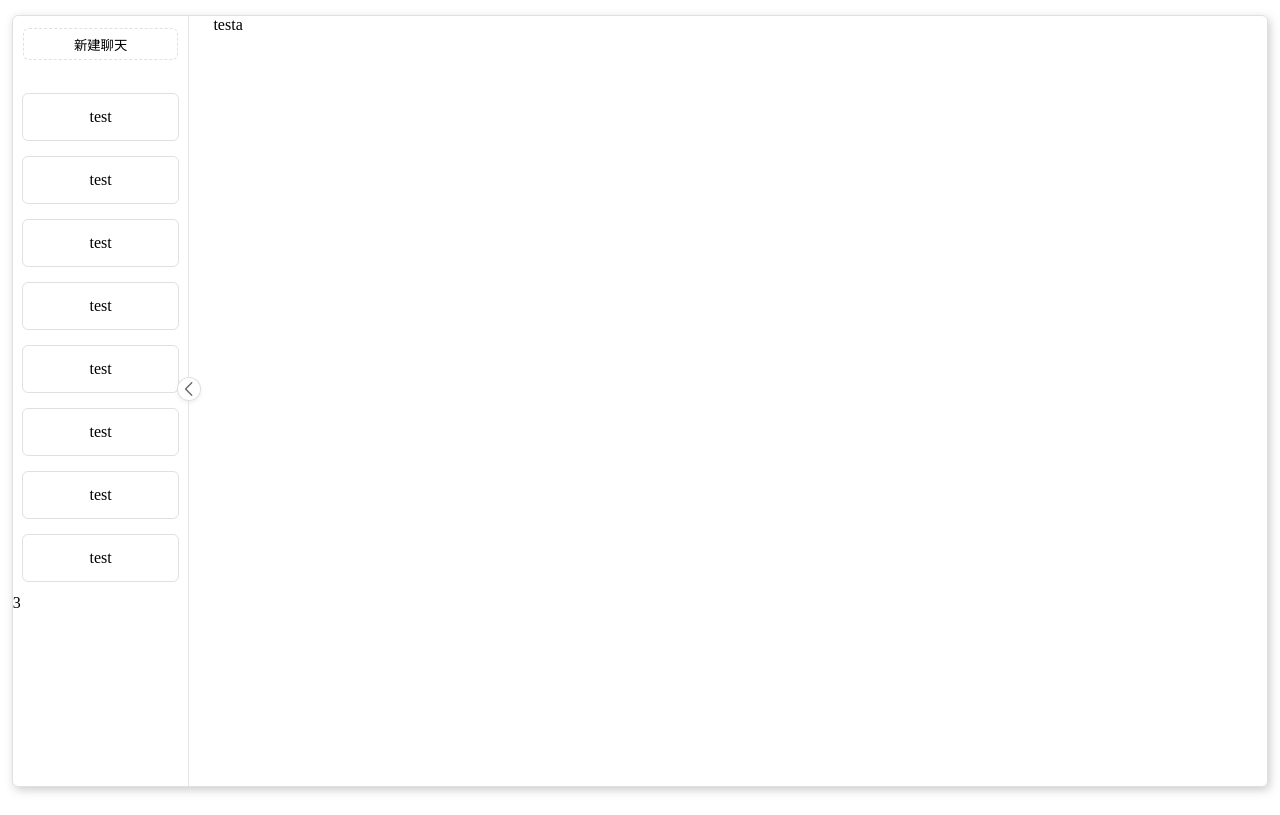
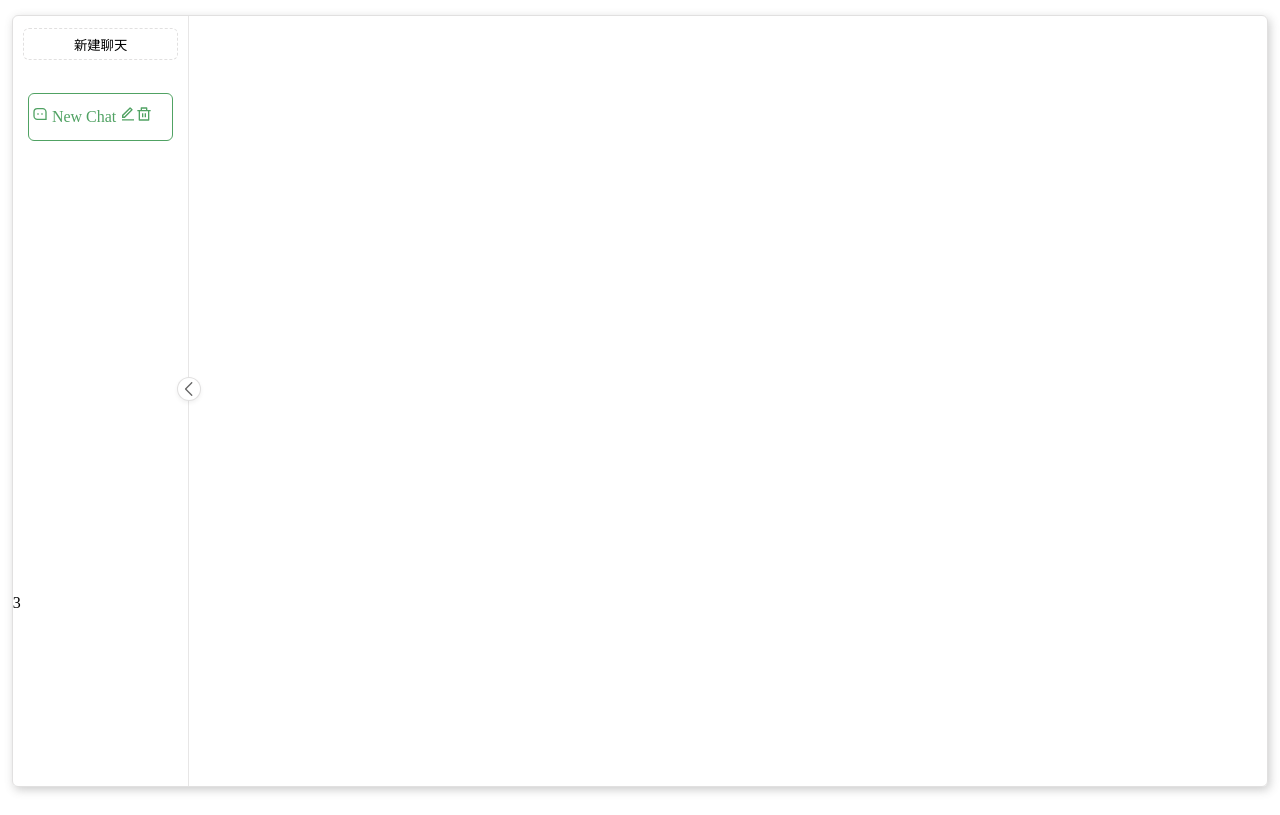
Before and after one commit to bkq360/freeGPT-front, a Vue app: page / in a window 1280 px wide. Both pictures are taken after a click on the button "新建聊天". Built offline with nearby package versions, Linux system fonts and the light colour scheme.

Commit message:
add change the sessionItem function

```diff
--- a/src/App.vue
+++ b/src/App.vue
@@ -1,8 +1,12 @@
 <script setup>
-import { onMounted } from "vue";
-import Button from "./components/Button.vue"
+import { ref,provide } from "vue";
+import SpandButton from "./components/Button.vue"
 import AddButton from "./components/AddButton.vue"
-function test(){
+import SessionItem from "./components/SessionItem.vue"
+const isNoComponent = ref(true)
+const sessionItemList = ref([])
+provide("sessionList",sessionItemList)
+function spandDiv(){
   let element = document.getElementById("meun-right");
   let expandButton = document.getElementsByClassName("expand")[0];
   if(element.style.width == "0px"){
@@ -12,20 +16,27 @@ function test(){
     element.style.width = "0px";
     expandButton.style.transform = "translateX(50%) translateY(-50%)";
   }
-
-
-  function showScrollbar() {
-    alert("in")
-      document.getElementById("leftItemMain").style.overflow = 'auto';
+}
+function showScrollbar(){
+    document.getElementById("leftItemMain").style.overflow = 'overlay';
+}
+function hideScrollbar() {
+     document.getElementById("leftItemMain").style.overflow = 'hidden';
+}
+function addSessionIte(){
+  if(isNoComponent.value){
+    isNoComponent.value = false;
   }
-  function hideScrollbar() {
-    document.getElementById("leftItemMain").style.overflow = 'hidden';
+  const val = sessionItemList.value
+  if(val == 0){
+    sessionItemList.value.push(true);
+  }else{
+    sessionItemList.value.push(false);
   }
-  function testgo(){
-    alert(1111)
-  }
-
-
+  // console.log(sessionItemList.value)
+}
+function changeSession(test){
+  console.log(test)
 }
 </script>
 <template>
@@ -34,28 +45,23 @@ function test(){
       <div class="main-content"></div>
       <div class="main-right" id="meun-right" >
         <div class="item-header">
-          <AddButton />
+          <AddButton @add-session-item="addSessionIte"/>
         </div>
-        <div class="item-main"    @mouseenter="showScrollbar"
-      @mouseleave="hideScrollbar">
-          <SessionItem />
-          <SessionItem />
-          <SessionItem />
-          <SessionItem />
-          <SessionItem />
-          <SessionItem />
-          <SessionItem />
-          <SessionItem />
-          <SessionItem />
-          <SessionItem />
-          <SessionItem />
-          <SessionItem />
+        <div class="item-main" id="leftItemMain"  @mouseenter="showScrollbar" @mouseleave="hideScrollbar">
+         <div class="default" v-if="isNoComponent">
+              <div class="no-date-img">
+                <svg xmlns="http://www.w3.org/2000/svg" xmlns:xlink="http://www.w3.org/1999/xlink" aria-hidden="true" role="img" class="mb-2 text-3xl iconify iconify--ri" width="40" height="40" viewBox="0 0 30 30"><path fill="currentColor" d="M21 3a1 1 0 0 1 1 1v16a1 1 0 0 1-1 1H3a1 1 0 0 1-1-1V4a1 1 0 0 1 1-1zM7.416 14H4v5h16v-5h-3.416a5.001 5.001 0 0 1-9.168 0M20 5H4v7h5a3 3 0 1 0 6 0h5z"></path></svg>
+              </div>
+              <span>暂无数据</span>
+         </div>
+         <div v-else v-for="(sessionItem,index) in sessionItemList" :key="index">
+              <SessionItem :class="{isChoose:sessionItem}" @change-session="changeSession" :index="index" />
+            </div>
         </div>
         <div class="item">3</div>
       </div>
-      <Button @click="test" />
+      <SpandButton @click="spandDiv"/>
       <div class="main-left">
-             testa
       </div>
     </div>
   </div>
@@ -67,6 +73,10 @@ body{
   height:100vh;
   overflow: hidden;
 }
+html {
+    overflow-y: auto;
+    overflow-x: hidden;
+  }
 .item-header{
   text-align: center;
   width:100%;
@@ -76,10 +86,17 @@ body{
   text-align: center;
   overflow: hidden;
 }
-.scroll::-webkit-scrollbar{
-display: none;
+.default{
+  display: grid;
+  grid-template-columns: 1fr;
+  color: rgb(225, 227, 228);
+
 }
-
+.no-date-img{
+  width:100%;
+  height: 30px;
+  text-align: center;
+}
 .main{
   width:98%;
   box-shadow:2px 3px 10px rgba(91, 91, 91, 0.3),-1px -1px 10px rgba(0,0,0,0);
--- a/src/components/AddButton.vue
+++ b/src/components/AddButton.vue
@@ -1,7 +1,7 @@
 <script setup>
 </script>
 <template>
-        <button class="add-button">新建聊天</button>
+        <button class="add-button" @click="$emit('addSessionItem')">新建聊天</button>
 </template>
 <style>
 .add-button{
--- a/src/components/SessionItem.vue
+++ b/src/components/SessionItem.vue
@@ -1,20 +1,43 @@
 <script setup>
+import {ref,inject} from "vue";
+const list = inject("sessionList")
+const text = ref("New Chat");
+function changeSession(event){
+    const sessionItem = event.target;
+    const index = sessionItem.getAttribute("index");
+    for(let i =0;i<list.value.length;i++){
+        if(i == index){
+            list.value[i] = true
+        }else{
+            list.value[i] = false;
+        }
+    }
+}
 </script>
 <template>
- <div class="session-item">
-    test
+ <div class="session-item" id="gogo" @mouseenter="showScrollbar" @mouseleave="hideScrollbar" @click="changeSession">
+    <svg xmlns="http://www.w3.org/2000/svg" xmlns:xlink="http://www.w3.org/1999/xlink" aria-hidden="true" role="img" class=" iconify iconify--ri" width="1em" height="1em" viewBox="0 0 24 24"><path fill="currentColor" d="M2 8.994A5.99 5.99 0 0 1 8 3h8c3.313 0 6 2.695 6 5.994V21H8c-3.313 0-6-2.695-6-5.994zM20 19V8.994A4.004 4.004 0 0 0 16 5H8a3.99 3.99 0 0 0-4 3.994v6.012A4.004 4.004 0 0 0 8 19zm-6-8h2v2h-2zm-6 0h2v2H8z"></path></svg>
+   {{ text }}
+   <svg xmlns="http://www.w3.org/2000/svg" xmlns:xlink="http://www.w3.org/1999/xlink" aria-hidden="true" role="img" class=" iconify iconify--ri" width="1em" height="1em" viewBox="0 0 24 24"><path fill="currentColor" d="M6.414 15.89L16.556 5.748l-1.414-1.414L5 14.476v1.414zm.829 2H3v-4.243L14.435 2.212a1 1 0 0 1 1.414 0l2.829 2.829a1 1 0 0 1 0 1.414zM3 19.89h18v2H3z"></path></svg>
+   <svg xmlns="http://www.w3.org/2000/svg" xmlns:xlink="http://www.w3.org/1999/xlink" aria-hidden="true" role="img" class=" iconify iconify--ri" width="1em" height="1em" viewBox="0 0 24 24"><path fill="currentColor" d="M17 6h5v2h-2v13a1 1 0 0 1-1 1H5a1 1 0 0 1-1-1V8H2V6h5V3a1 1 0 0 1 1-1h8a1 1 0 0 1 1 1zm1 2H6v12h12zm-9 3h2v6H9zm4 0h2v6h-2zM9 4v2h6V4z"></path></svg>
  </div>
 </template>
 <style>
 .session-item{
-
     height: 46px;
     line-height: 46px;
-    margin:auto auto 15px;
-    width:88%;
+    margin:auto 15px 15px;
+    padding-right: 17px; /* 滚动条的默认宽度（可以根据实际情况调整） */
     border:1px solid rgb(196, 193, 193,0.5);
     border-radius: 6px;
     text-align: center;
-    z-index:0;
+}
+.isChoose{
+    border-color: rgb(80, 162, 99,1);
+    color:rgb(80, 162, 99,1);
+}
+.session-item:hover{
+    background-color: rgb(246, 243, 243);
+    cursor: pointer;
 }
 </style>
--- a/src/components/button.vue
+++ b/src/components/button.vue
@@ -2,7 +2,7 @@
 
 </script>
 <template>
-    <div class="expand">
+    <div class="expand" >
         <i>
         <svg viewBox="0 0 16 16" fill="none" opacity="0.6"><path d="M5.64645 3.14645C5.45118 3.34171 5.45118 3.65829 5.64645 3.85355L9.79289 8L5.64645 12.1464C5.45118 12.3417 5.45118 12.6583 5.64645 12.8536C5.84171 13.0488 6.15829 13.0488 6.35355 12.8536L10.8536 8.35355C11.0488 8.15829 11.0488 7.84171 10.8536 7.64645L6.35355 3.14645C6.15829 2.95118 5.84171 2.95118 5.64645 3.14645Z" fill="currentColor"></path></svg>
         </i>
@@ -26,7 +26,7 @@ i{
     background-color:#FFF;
     /* right:5px; */
     transform:translateX(50%) translateY(-50%) rotateY(180deg);
-    z-index:1;
+    /* z-index:1; */
     box-shadow: 0 2px 4px 0px rgba(0,0,0,.06);
 
     /* transform: rotateY(180deg); */
```
